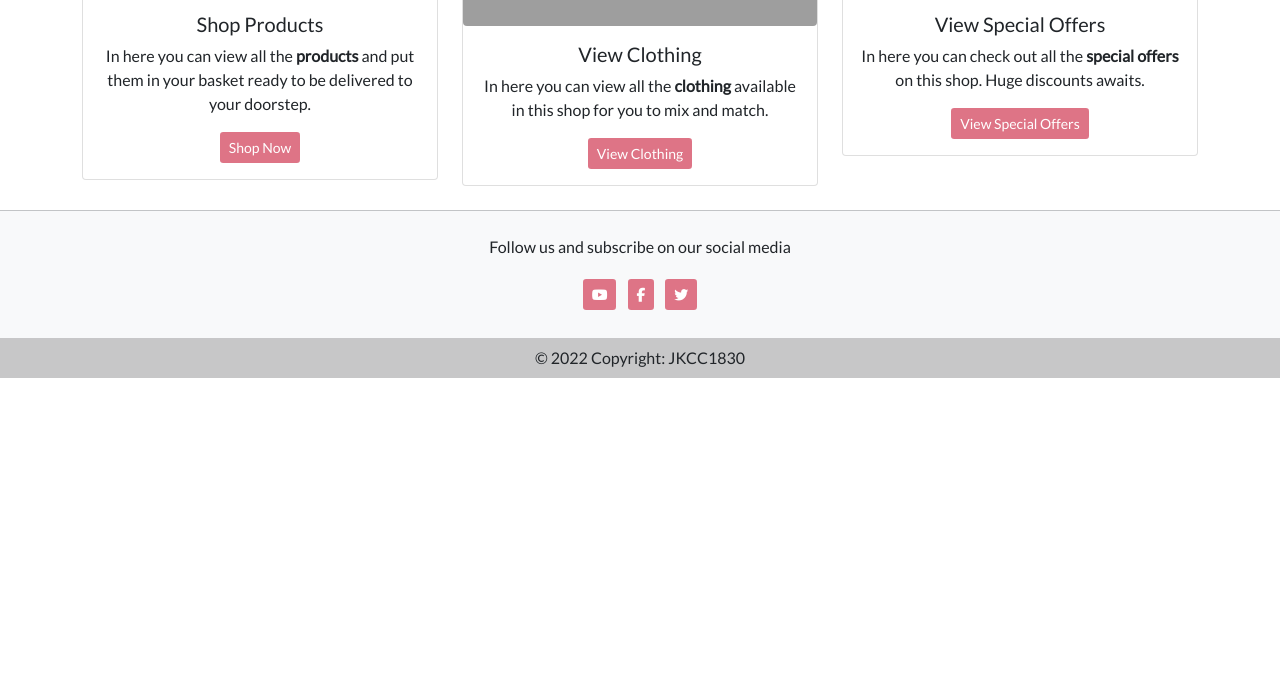
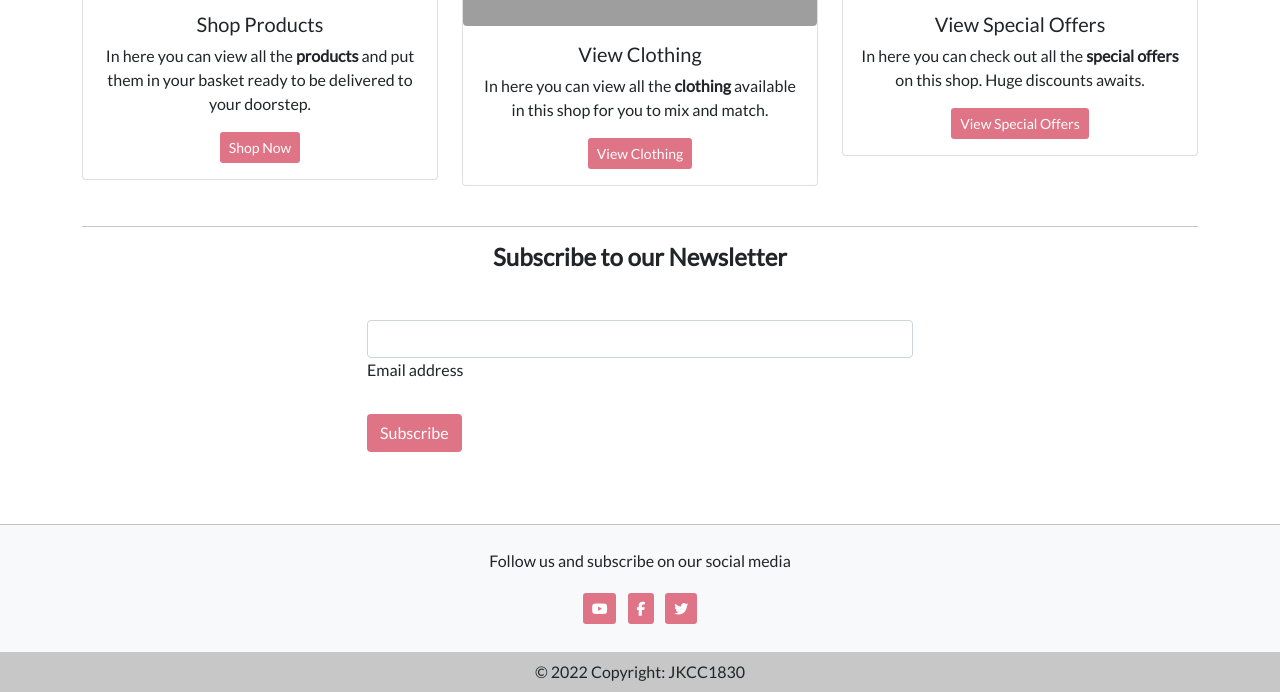
Before and after one commit to ainchu18/jk_clothing, a Django app: page / in a window 1280 px wide. Shown: the part 1584-2276 px from the top of the page. Before the commit the page ends 1962 px from the top, so only its background shows below. Run offline with Django 3.2, Linux system fonts and the light colour scheme; parts of the project's set-up code (start-up, migrations or seed data) failed here and were passed over; some libraries are stand-ins or nearby versions; grey boxes are pictures that could not be loaded.

Commit message:
add subscription area on home page

```diff
--- a/home/templates/home/index.html
+++ b/home/templates/home/index.html
@@ -94,6 +94,27 @@
         </div>
     </section>
     <!--Section: Content-->
+    <hr>
+    <section class="mb-5">
+        <h4 class="mb-5 text-center"><strong>Subscribe to our Newsletter</strong></h4>
+
+        <div class="row d-flex justify-content-center">
+          <div class="col-md-6">
+            <form>
+              <!-- Email input -->
+              <div class="form-outline mb-4">
+                <input type="email" class="form-control" />
+                <label class="form-label" for="form3Example3">Email address</label>
+              </div>
+              <!-- Submit button -->
+              <button type="submit" class="btn btn-pink btn-block mb-4">
+                Subscribe
+              </button>
+            </form>
+          </div>
+        </div>
+      </section>
+
 </div>
 
 {% include 'includes/footer.html' %}
--- a/jk_clothing/settings.py
+++ b/jk_clothing/settings.py
@@ -22,10 +22,12 @@ BASE_DIR = Path(__file__).resolve().parent.parent
 # See https://docs.djangoproject.com/en/3.2/howto/deployment/checklist/
 
 # SECURITY WARNING: keep the secret key used in production secret!
-SECRET_KEY = os.environ.get('SECRET_KEY', '')
+# SECRET_KEY = os.environ.get('SECRET_KEY', '')
+SECRET_KEY = '70&ws$nzqm37j3&iv=o01cny=i63ct0lt*1pq9l2!r(k8vbcr6'
 
 # SECURITY WARNING: don't run with debug turned on in production!
-DEBUG = 'DEVELOPMENT' in os.environ
+# DEBUG = 'DEVELOPMENT' in os.environ
+DEBUG = True
 
 
 ALLOWED_HOSTS = ['jk-clothing.herokuapp.com', 'localhost']
```
